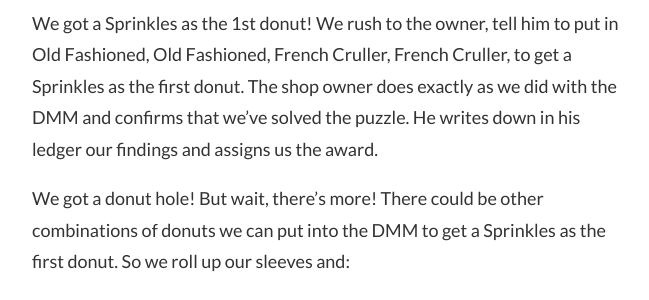
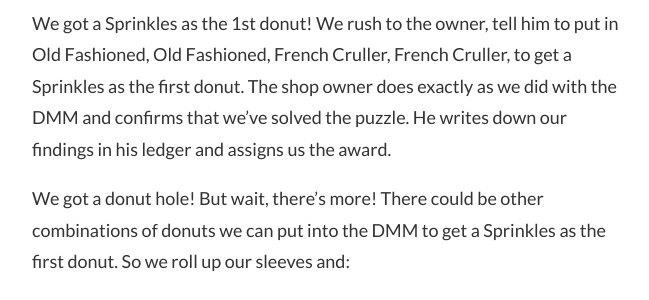
Before and after one commit to omar/omar.github.io, a Jekyll site: the page built from _posts/2016-07-17-what-does-mining-bitcoin-mean.md, in a window 1280 px wide and 900 px high, scrolled down 4263 px. Shown: the part 248-548 px from the top of the window, without its empty margins (308-957 px from the left). Built offline with Jekyll 4.4.1, drawn with Linux system fonts in a browser that asks for light colours; nearby versions of some CDN libraries; library files that are not in the unit come from our copies.

Commit message:
Update copy

```diff
--- a/_posts/2016-07-17-what-does-mining-bitcoin-mean.md
+++ b/_posts/2016-07-17-what-does-mining-bitcoin-mean.md
@@ -100,7 +100,7 @@ To our surprise, the DMM gives us:
 4. Old Fashioned
 5. Sprinkles
 
-We got a Sprinkles as the 1st donut! We rush to the owner, tell him to put in Old Fashioned, Old Fashioned, French Cruller, French Cruller, to get a Sprinkles as the first donut. The shop owner does exactly as we did with the DMM and confirms that we've solved the puzzle. He writes down in his ledger our findings and assigns us the award.
+We got a Sprinkles as the 1st donut! We rush to the owner, tell him to put in Old Fashioned, Old Fashioned, French Cruller, French Cruller, to get a Sprinkles as the first donut. The shop owner does exactly as we did with the DMM and confirms that we've solved the puzzle. He writes down our findings in his ledger and assigns us the award.
 
 We got a donut hole! But wait, there's more! There could be other combinations of donuts we can put into the DMM to get a Sprinkles as the first donut. So we roll up our sleeves and:
 
```
